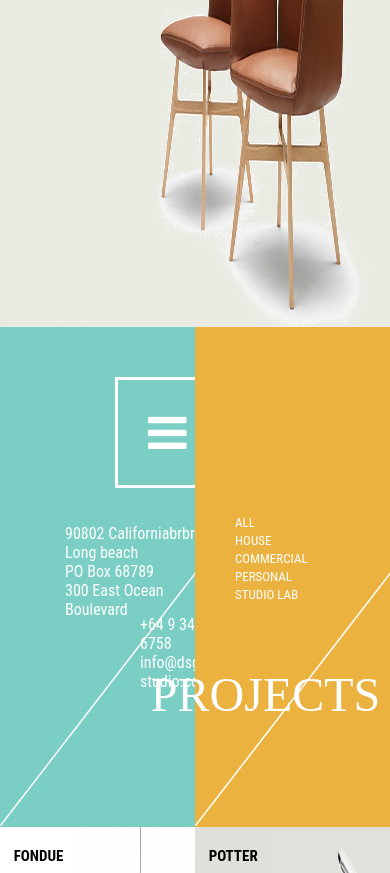
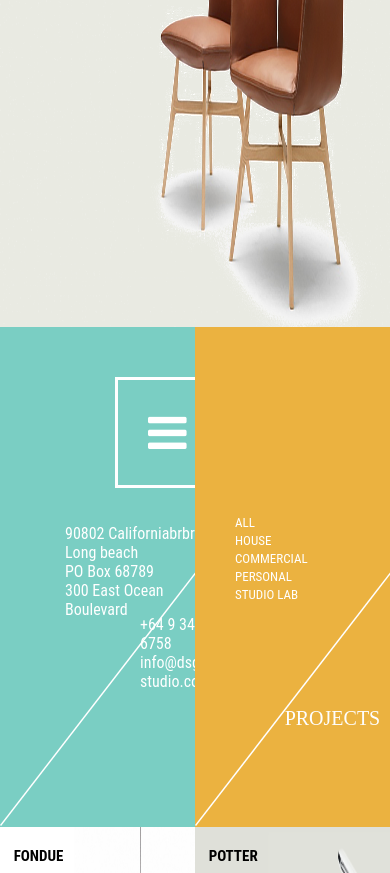
Before and after one commit to nezlayaya/design, a website: page design/index.html in a window 390 px wide. Shown: the part 173-1046 px from the top of the page. Drawn offline with nearby package versions, Linux system fonts and the light colour scheme.

Commit message:
responsive

```diff
--- a/design/style.scss
+++ b/design/style.scss
@@ -298,4 +298,20 @@ li{
       margin: 20px auto;
     }
   }
+  .projects h2,
+  .studio h2{
+    font-size: 40px;
+  }
 }
+@media screen and (max-width: 620px){
+  .projects h2,
+  .studio h2{
+    font-size: 30px;
+  }
+}
+@media screen and (max-width: 520px){
+  .projects h2,
+  .studio h2{
+    font-size: 20px;
+  }
+}
```
Also changed, not shown: design/dist/all.css, design/dist/style.css.
